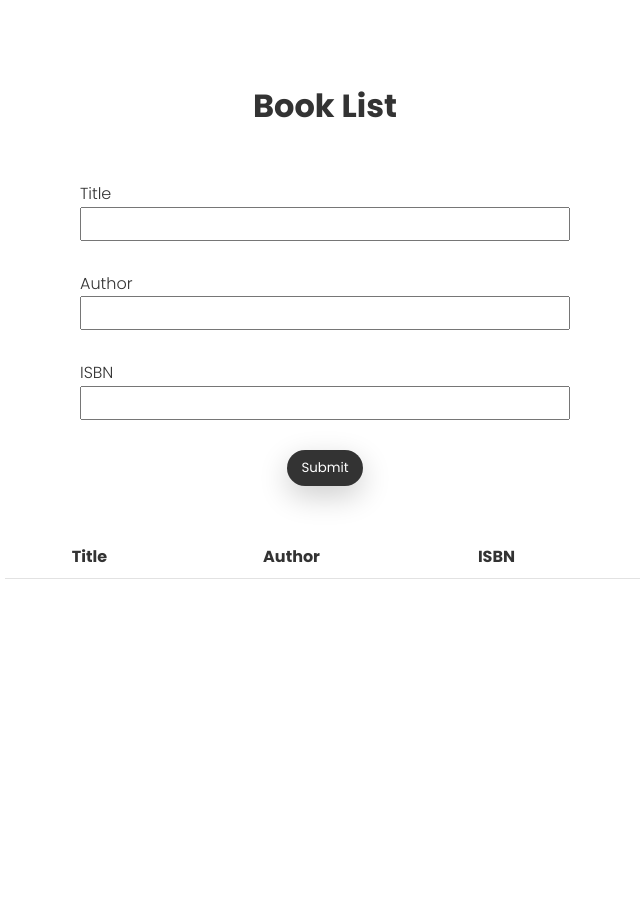
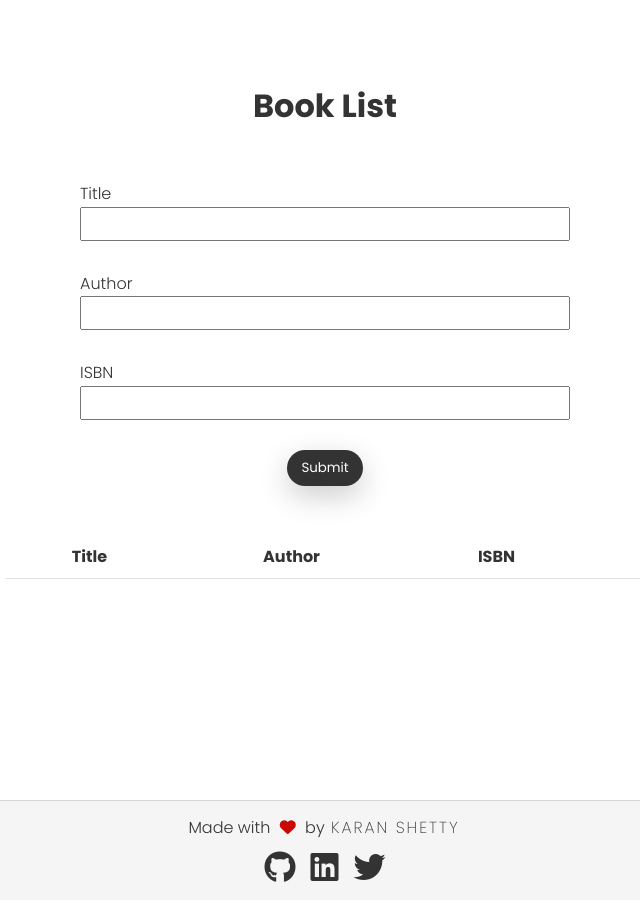
Before and after one commit to shettykaran21/book-list, a website: page index.html in a window 1280 px wide. Shown: the top 920 px of the page, without its empty margins (315-955 px from the left). Drawn offline with Linux system fonts and the light colour scheme.

Commit message:
Added footer

```diff
--- a/index.html
+++ b/index.html
@@ -4,9 +4,14 @@
     <meta charset="UTF-8" />
     <meta name="viewport" content="width=device-width, initial-scale=1.0" />
     <title>Book List</title>
+    <script
+      src="https://kit.fontawesome.com/2cd302d2e3.js"
+      crossorigin="anonymous"
+    ></script>
     <link rel="stylesheet" href="/css/style.css" />
   </head>
   <body>
+    <main class="main">
       <div class="u-container">
         <h1 class="u-center-text mb-m mt-l">Book List</h1>
         <form class="book-form">
@@ -42,6 +47,39 @@
         </thead>
         <tbody class="book-list"></tbody>
       </table>
+    </main>
+
+    <footer class="footer">
+      <div>
+        Made with
+        <i class="fas fa-heart footer__icon footer__icon--heart"></i> by
+        <span class="my-logo">KARAN SHETTY</span>
+      </div>
+      <div class="footer__social">
+        <a
+          href="https://www.github.com/shettykaran21"
+          target="_blank"
+          class="footer__link"
+          ><i class="fab fa-github fa-2x footer__icon footer__icon--github"></i
+        ></a>
+        <a
+          href="https://www.linkedin.com/in/shettykaran21/"
+          target="_blank"
+          class="footer__link"
+          ><i
+            class="fab fa-linkedin fa-2x footer__icon footer__icon--linkedin"
+          ></i
+        ></a>
+        <a
+          href="https://twitter.com/shettykaran21"
+          target="_blank"
+          class="footer__link"
+          ><i
+            class="fab fa-twitter fa-2x footer__icon footer__icon--twitter"
+          ></i>
+        </a>
+      </div>
+    </footer>
 
     <!-- <script src="js/app.js"></script> -->
     <script src="js/appes6.js"></script>
--- a/package.json
+++ b/package.json
@@ -6,7 +6,11 @@
   "scripts": {
     "watch:sass": "node-sass sass/main.scss css/style.css -w",
     "devserver": "live-server",
-    "start": "npm-run-all --parallel devserver watch:sass"
+    "start": "npm-run-all --parallel devserver watch:sass",
+    "compile:sass": "node-sass sass/main.scss css/style.comp.css",
+    "prefix:css": "postcss --use autoprefixer -b 'last 10 versions' css/style.comp.css -o css/style.prefix.css",
+    "compress:css": "node-sass css/style.prefix.css css/style.css --output-style compressed",
+    "build:css": "npm-run-all compile:sass prefix:css compress:css"
   },
   "author": "",
   "license": "ISC",
--- a/sass/abstracts/_variables.scss
+++ b/sass/abstracts/_variables.scss
@@ -3,3 +3,6 @@ $color-grey-dark-2: #666;
 $color-grey-dark-3: #999;
 
 $color-grey-light-1: #e2e2e2;
+$color-grey-light-2: #f5f5f5;
+
+$color-red: #ca0700;
--- a/sass/base/_base.scss
+++ b/sass/base/_base.scss
@@ -1,4 +1,4 @@
-@import url('https://fonts.googleapis.com/css2?family=Poppins:wght@300;400;700&display=swap');
+@import url('https://fonts.googleapis.com/css2?family=Poppins:wght@200;300;400;700&display=swap');
 
 *,
 *::before,
@@ -19,5 +19,4 @@ body {
   line-height: 1.6;
   font-size: 1.6rem;
   color: #333;
-  height: 300vh;
 }
--- /dev/null
+++ b/sass/components/_main.scss
@@ -0,0 +1,3 @@
+.main {
+  min-height: 100vh;
+}
--- /dev/null
+++ b/sass/components/_my-logo.scss
@@ -0,0 +1,6 @@
+.my-logo {
+  letter-spacing: 0.2rem;
+  font-weight: 200;
+  margin: 0 0.2rem;
+  text-transform: uppercase;
+}
--- /dev/null
+++ b/sass/layout/_footer.scss
@@ -0,0 +1,29 @@
+.footer {
+  height: 10rem;
+  color: $color-grey-dark-1;
+  background-color: $color-grey-light-2;
+  display: flex;
+  flex-direction: column;
+  justify-content: center;
+  align-items: center;
+  gap: 1rem;
+  border-top: 1px solid #d6d6d6;
+
+  &__social {
+    display: flex;
+    gap: 1.5rem;
+  }
+
+  &__link {
+    color: $color-grey-dark-1;
+  }
+
+  &__icon {
+    cursor: pointer;
+
+    &--heart {
+      color: $color-red;
+      margin: 0 0.5rem;
+    }
+  }
+}
--- a/sass/main.scss
+++ b/sass/main.scss
@@ -7,3 +7,7 @@
 @import 'components/messages';
 @import 'components/button';
 @import 'components/table';
+@import 'components/my-logo';
+@import 'components/main';
+
+@import 'layout/footer';
```
Also changed, not shown: css/style.comp.css (added), css/style.css, css/style.prefix.css (added). Lines whose indentation alone changed are shown as unchanged.
